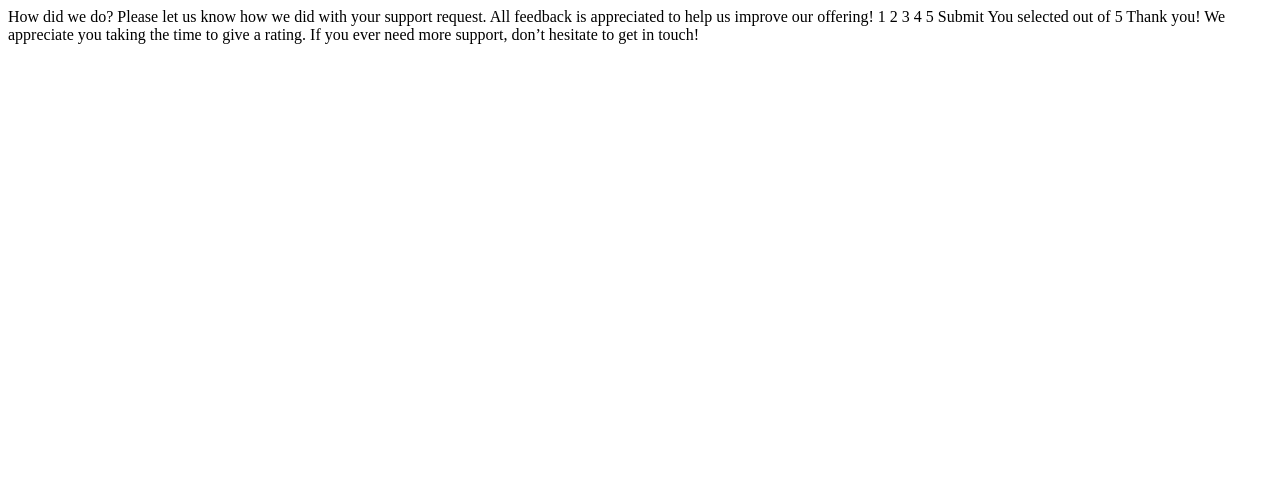
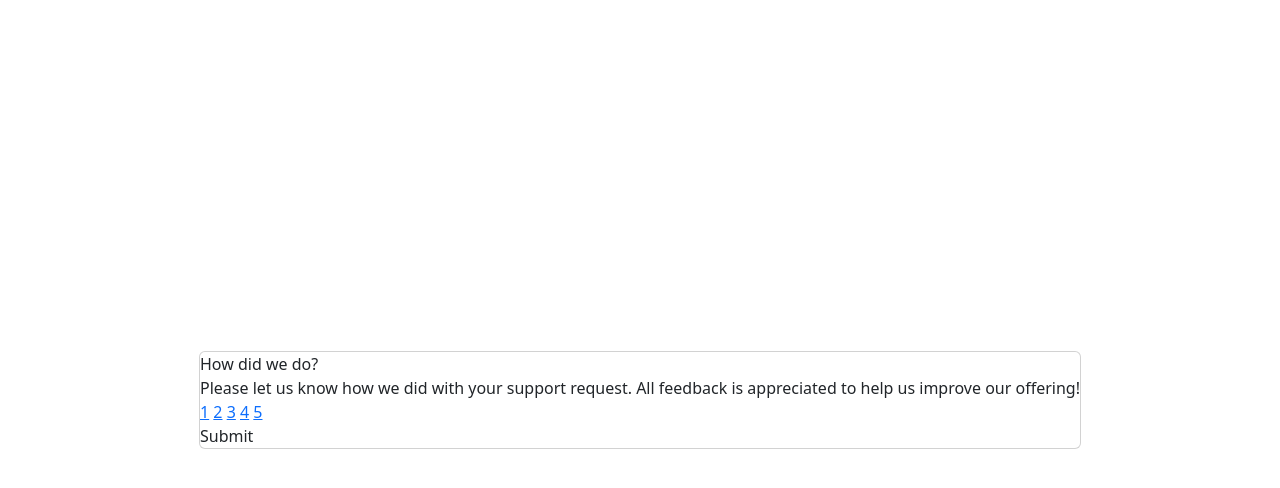
Before and after one commit to MohamedAfeef/rating-component, a plain HTML site: page index.html in a window 1280 px wide. Drawn offline with nearby package versions, Linux system fonts and the light colour scheme.

Commit message:
centered the div

```diff
--- a/index.html
+++ b/index.html
@@ -7,38 +7,51 @@
   <link rel="icon" type="image/png" sizes="32x32" href="./images/favicon-32x32.png">
 
   <title>Frontend Mentor | Interactive rating component</title>
+  <link rel="stylesheet" href="style.css">
 
-  <!-- Feel free to remove these styles or customise in your own stylesheet 👍 -->
-  <style>
-    .attribution { font-size: 11px; text-align: center; }
-    .attribution a { color: hsl(228, 45%, 44%); }
-  </style>
+  <link href="https://cdn.jsdelivr.net/npm/bootstrap@5.3.5/dist/css/bootstrap.min.css" rel="stylesheet" integrity="sha384-SgOJa3DmI69IUzQ2PVdRZhwQ+dy64/BUtbMJw1MZ8t5HZApcHrRKUc4W0kG879m7" crossorigin="anonymous">
+  <script src="https://cdn.jsdelivr.net/npm/bootstrap@5.3.5/dist/js/bootstrap.bundle.min.js" integrity="sha384-k6d4wzSIapyDyv1kpU366/PK5hCdSbCRGRCMv+eplOQJWyd1fbcAu9OCUj5zNLiq" crossorigin="anonymous"></script>
 </head>
 <body>
+  <div class="container d-flex justify-content-center align-items-center">
+    <div class="card">
+      <div class="logo"></div>
+      <div class="title">
+        How did we do?
+      </div>
 
-  <!-- Rating state start -->
+      <div class="description">
+        Please let us know how we did with your support request. All feedback is appreciated
+        to help us improve our offering!
+      </div>
 
-  How did we do?
+      <div class="rating-numbers">
+        <a href="">1</a>
+        <a href="">2</a>
+        <a href="">3</a>
+        <a href="">4</a>
+        <a href="">5</a>
+      </div>
 
-  Please let us know how we did with your support request. All feedback is appreciated
-  to help us improve our offering!
+      <div class="sumbmit-button">Submit</div>
+    </div>
+    <!-- Rating state start -->
 
-  1 2 3 4 5
-
-  Submit
+  <!-- 1 2 3 4 5 -->
 
   <!-- Rating state end -->
 
   <!-- Thank you state start -->
 
-  You selected <!-- Add rating here --> out of 5
+  <!-- You selected Add rating here out of 5 -->
 
-  Thank you!
+  <!-- Thank you! -->
 
-  We appreciate you taking the time to give a rating. If you ever need more support,
-  don’t hesitate to get in touch!
+  <!-- We appreciate you taking the time to give a rating. If you ever need more support,
+  don’t hesitate to get in touch! -->
 
   <!-- Thank you state end -->
+  </div>
 
 </body>
 </html>
--- a/style.css
+++ b/style.css
@@ -0,0 +1,3 @@
+.container{
+    height: 100vh;
+}
```
